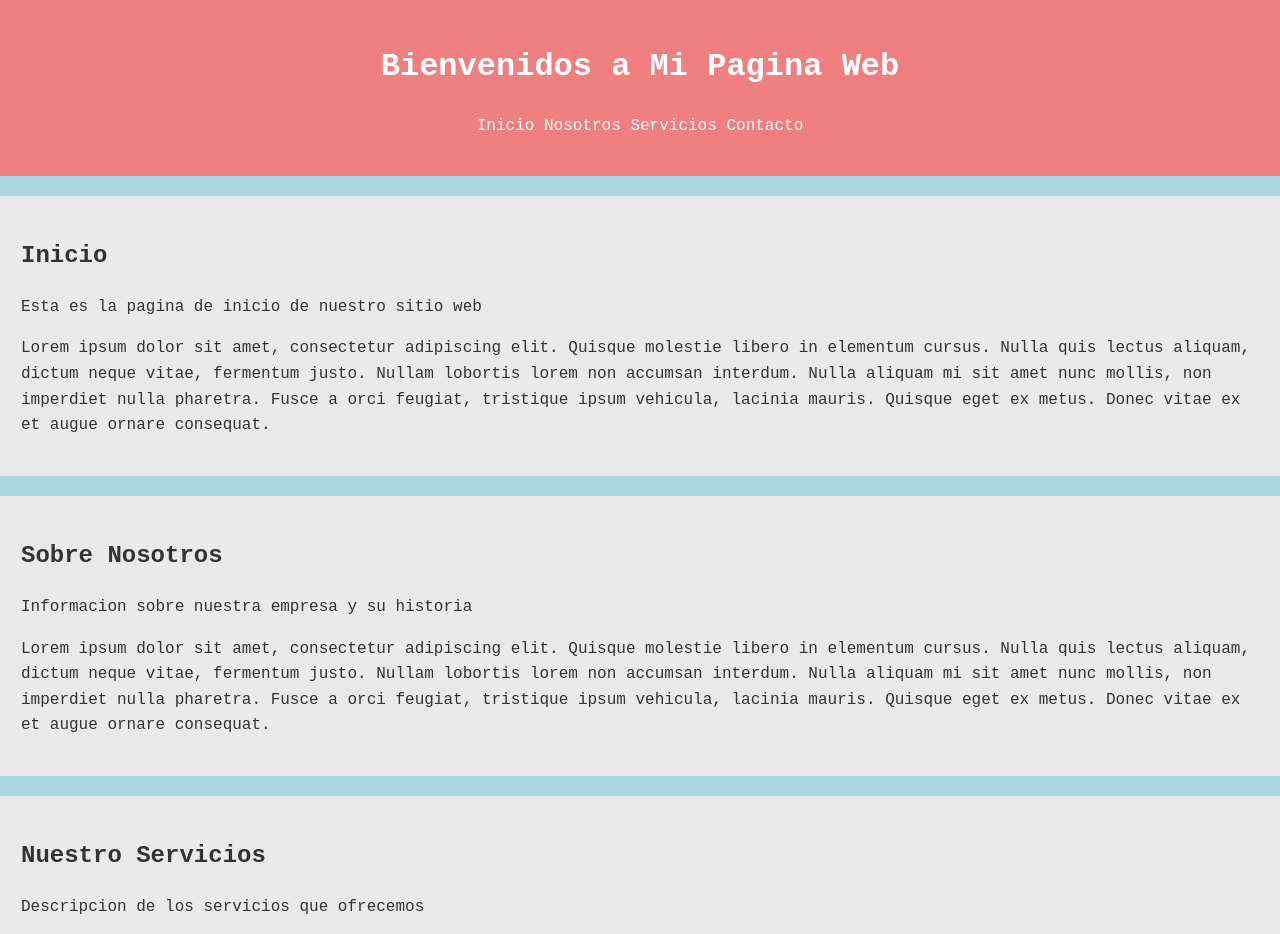
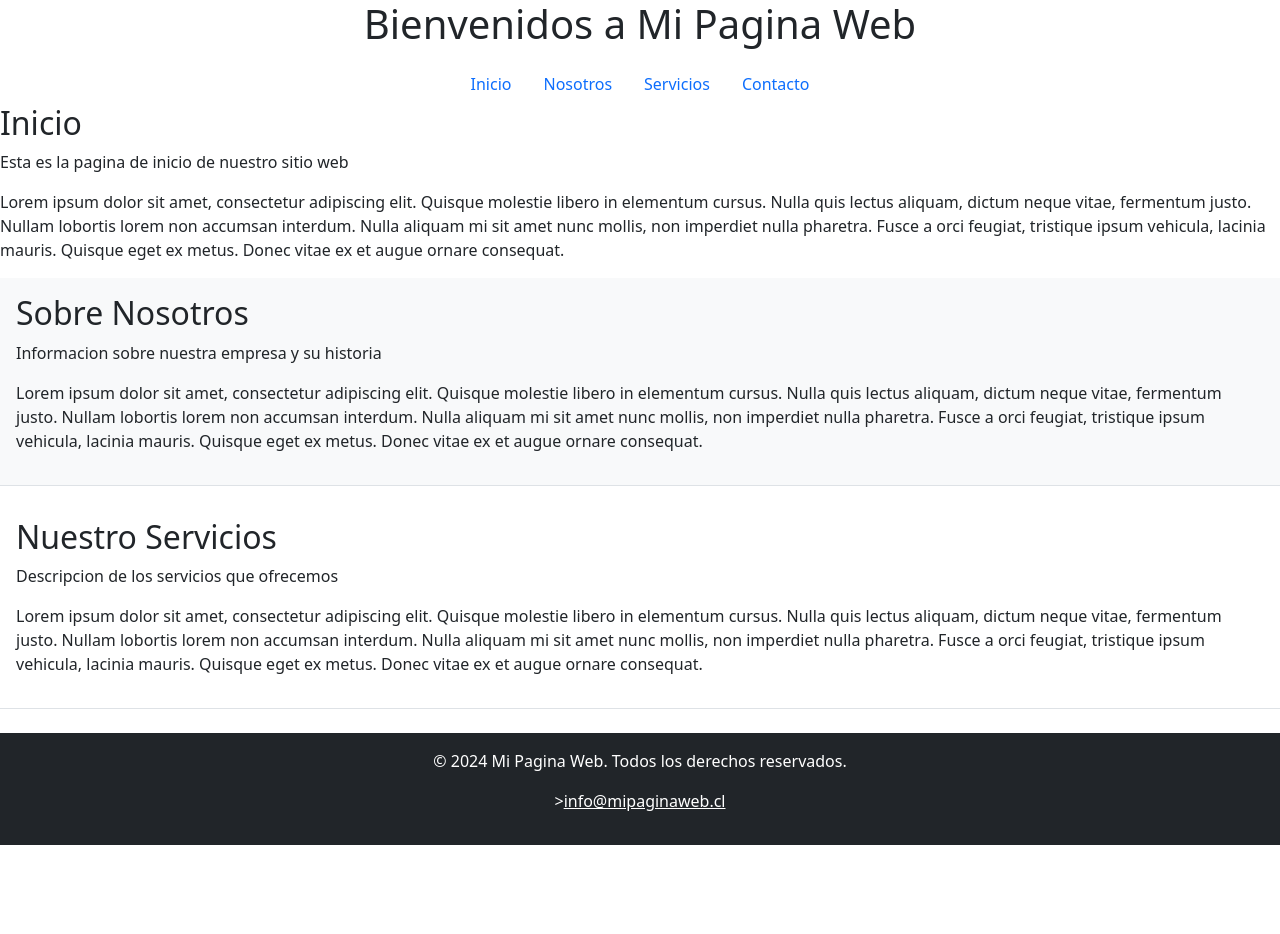
Before and after one commit to Javolinav/mini-proyecto-web, a plain HTML site: page index.html in a window 1280 px wide. Shown: the top 934 px of the page. After the commit the page ends 845 px from the top, so only its background shows below. Drawn offline with nearby package versions, Linux system fonts and the light colour scheme.

Commit message:
se elimnan link css y se incorpora boostrap

```diff
--- a/estilos.css
+++ b/estilos.css
@@ -1,5 +1,5 @@
 /* Estilos Generales */
-body{
+body {
     font-family: 'Courier New', Courier, monospace;
     line-height: 1.6;
     margin: 0;
@@ -8,29 +8,29 @@ body{
     color: #333;
 }
 
-header{
+header {
     background: lightcoral;
     color: #ffffff;
     padding: 20px 0;
     text-align: center;
-
 }
 
-nav ul{
+nav ul {
     list-style: none;
     padding: 0;
 }
 
-nav ul li{
+nav ul li {
     display: inline;
 }
 
-nav ul li a{
+nav ul li a {
     color: white;
     text-decoration: none;
 }
+
 /* Secciones */
-section{
+section {
     padding: 20px;
     margin-top: 20px;
     background-color: #eaeaea;
@@ -39,7 +39,7 @@ section{
 
 
 /* Footer */
-footer{
+footer {
     background-color: black;
     color: white;
     text-align: center;
@@ -49,5 +49,6 @@ footer{
 }
 
 footer a{
-
+    color: white;
+    text-decoration: none;
 }
--- a/index.html
+++ b/index.html
@@ -6,22 +6,30 @@
     <meta name="viewport" content="width=device-width, initial-scale=1.0">
     <!-- TITULOS DE PRUEBA -->
     <title>Mi Pagina Web</title>
-    <link rel="stylesheet" href="estilos.css"/>
+    <!-- CDN de Bootstrap-->
+    <link href="https://cdn.jsdelivr.net/npm/bootstrap@5.3.3/dist/css/bootstrap.min.css" rel="stylesheet" integrity="sha384-QWTKZyjpPEjISv5WaRU9OFeRpok6YctnYmDr5pNlyT2bRjXh0JMhjY6hW+ALEwIH" crossorigin="anonymous">
+    <!-- CSS-->
+    <link rel="stylesheet" href="e  stilos.css" />
 </head>
 
 <body>
-    <header>
-        <h1>Bienvenidos a Mi Pagina Web</h1>
-        <nav>
-            <ul>
-                <li><a href="#Inicio">Inicio</a></li>
-                <li><a href="#Nosotros">Nosotros</a></li>
-                <li><a href="#Servicios">Servicios</a></li>
-                <li><a href="#Contacto">Contacto</a></li>
+    <div class="container">
+        <!-- Header-->
+        <header class="text-center mb-3">
+        <h1 class="cabecera">Bienvenidos a Mi Pagina Web</h1>
+        </header>
+
+        <!-- Navegacion-->
+        <nav class="nav justify-content-center">
+            <ul class="nav">
+                <li class="nav-item"><a class="nav-link" href="#Inicio">Inicio</a></li>
+                <li class="nav-item"><a class="nav-link" href="#Nosotros">Nosotros</a></li>
+                <li class="nav-item"><a class="nav-link" href="#Servicios">Servicios</a></li>
+                <li class="nav-item"><a class="nav-link" href="#Contacto">Contacto</a></li>
             </ul>
         </nav>
 
-    </header>
+    </div>
 
     <!-- Esto es una seccion de inicio-->
     <section id="inicio">
@@ -34,7 +42,7 @@
     </section>
 
     <!-- Esto es una seccion sobre nosotros-->
-    <section id="Nosotros">
+    <section class="bg-light border-bottom p-3 mb-3">
         <h2>Sobre Nosotros</h2>
         <p>Informacion sobre nuestra empresa y su historia</p>
         <p> Lorem ipsum dolor sit amet, consectetur adipiscing elit. Quisque molestie libero in elementum cursus. Nulla
@@ -44,7 +52,7 @@
     </section>
 
     <!-- Esto es una seccion de inicio-->
-    <section id="Servicios">
+    <section class="bg-white border-bottom p-3 mb-3">
         <h2>Nuestro Servicios</h2>
         <p>Descripcion de los servicios que ofrecemos</p>
         <p> Lorem ipsum dolor sit amet, consectetur adipiscing elit. Quisque molestie libero in elementum cursus. Nulla
@@ -53,8 +61,10 @@
             vehicula, lacinia mauris. Quisque eget ex metus. Donec vitae ex et augue ornare consequat.</p>
     </section>
 
-    <footer>
+    <footer class="text-center bg-dark text-white py-3 mt-4">
         <p>&copy; 2024 Mi Pagina Web. Todos los derechos reservados.</p>
+        <p>><a href="mailto:info@miprimeraweb.cl" class="text-reset">info@mipaginaweb.cl</a></p>
+
     </footer>
 
 
```
